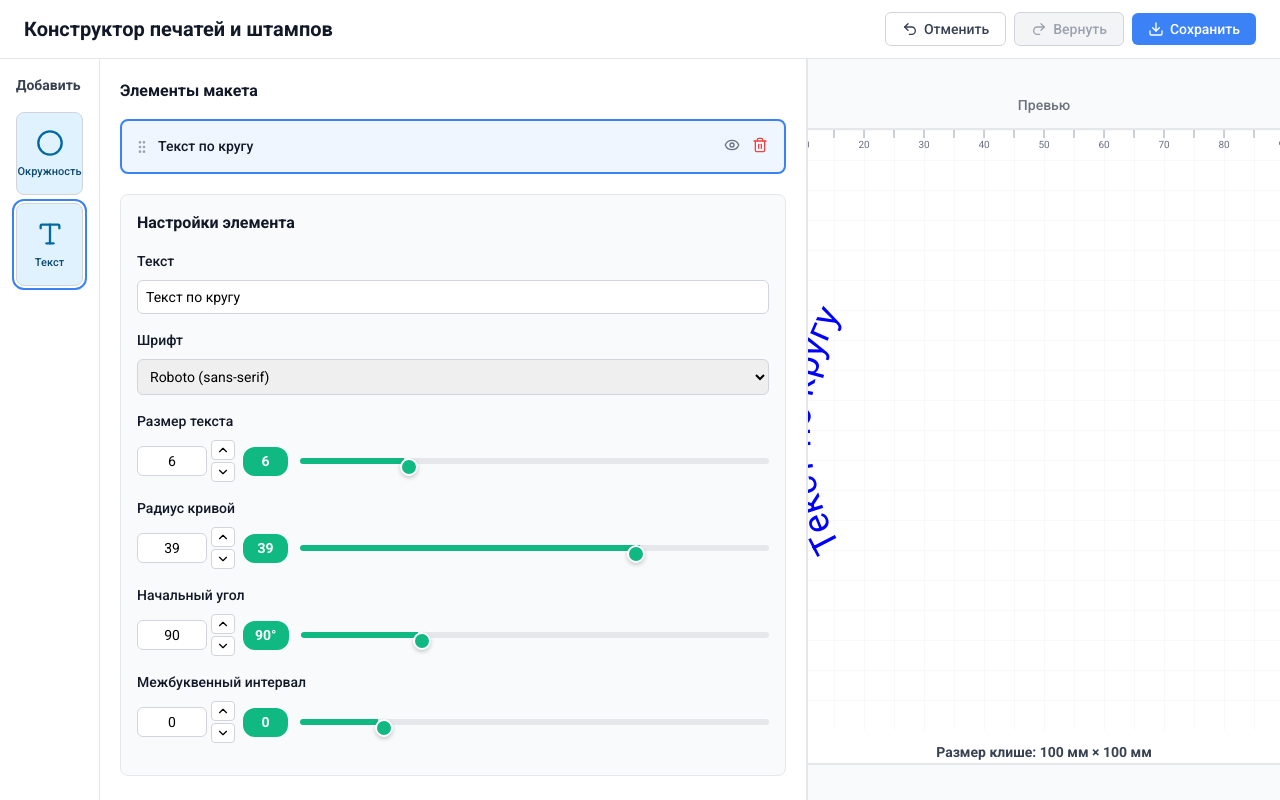
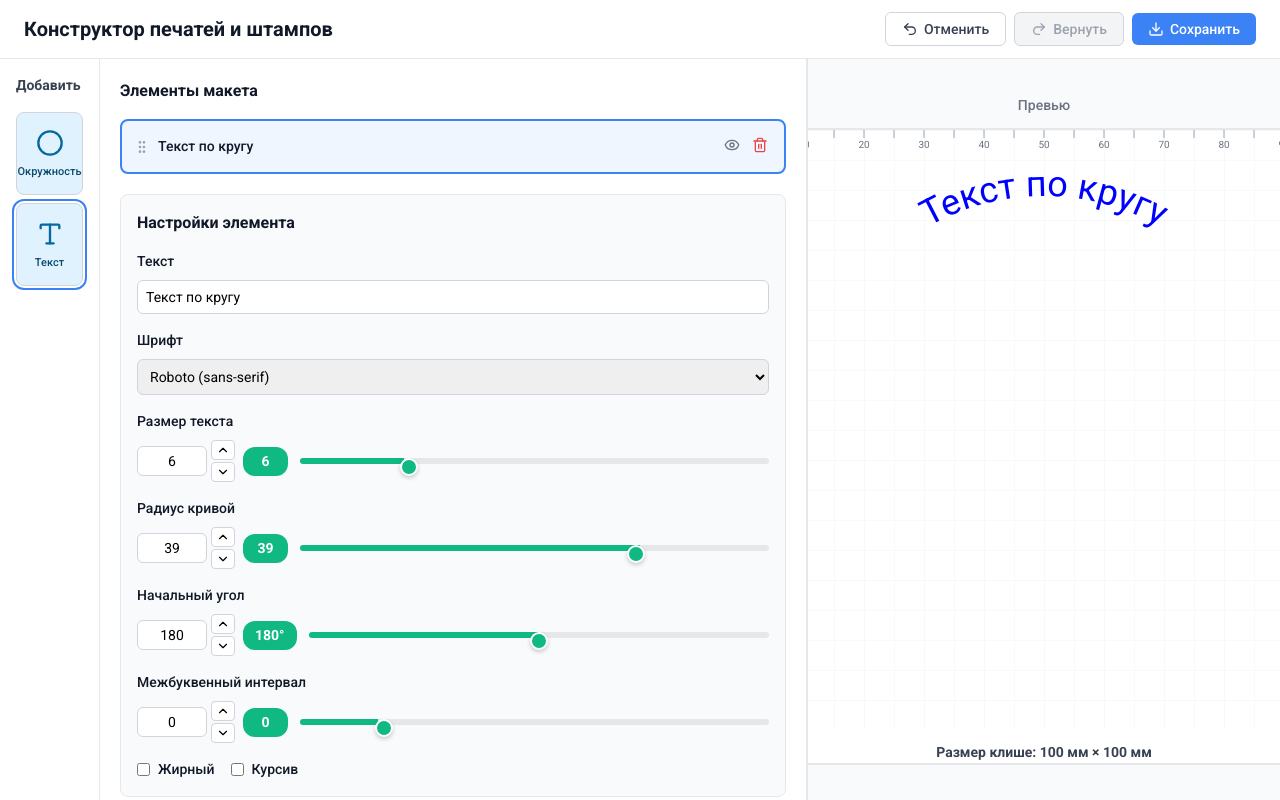
Before and after one commit to Vasily-Zh/seal, a React (Vite) app: page / in a window 1280 px wide. Both pictures are taken after a click on the button "Текст". Built offline with nearby package versions, Linux system fonts and the light colour scheme.

Commit message:
шрифты добавил, выравнил положение текста по верху

```diff
--- a/src/components/Canvas/elements/TextElement.tsx
+++ b/src/components/Canvas/elements/TextElement.tsx
@@ -7,6 +7,9 @@ interface TextElementProps {
 
 export const TextElement = ({ element, scale }: TextElementProps) => {
   if (!element.visible) return null;
+
+  const fontWeight = element.bold ? 'bold' : 'normal';
+  const fontStyle = element.italic ? 'italic' : 'normal';
 
   if (element.curved && element.curveRadius) {
     // Текст по кругу
@@ -33,6 +36,8 @@ export const TextElement = ({ element, scale }: TextElementProps) => {
           fill={element.color}
           fontSize={element.fontSize * scale}
           fontFamily={element.fontFamily}
+          fontWeight={fontWeight}
+          fontStyle={fontStyle}
           letterSpacing={element.letterSpacing || 0}
         >
           <textPath href={`#${pathId}`} startOffset="50%" textAnchor="middle">
@@ -51,6 +56,8 @@ export const TextElement = ({ element, scale }: TextElementProps) => {
       fill={element.color}
       fontSize={element.fontSize * scale}
       fontFamily={element.fontFamily}
+      fontWeight={fontWeight}
+      fontStyle={fontStyle}
       letterSpacing={element.letterSpacing || 0}
       textAnchor="middle"
       dominantBaseline="middle"
--- a/src/components/Controls/Controls.tsx
+++ b/src/components/Controls/Controls.tsx
@@ -234,6 +234,28 @@ export const Controls = () => {
                 step={0.5}
                 onChange={(value) => updateElement(selectedElement.id, { letterSpacing: value })}
               />
+
+              <div style={{ display: 'flex', gap: '16px', marginTop: '16px' }}>
+                <label style={{ display: 'flex', alignItems: 'center', gap: '8px', cursor: 'pointer' }}>
+                  <input
+                    type="checkbox"
+                    checked={(selectedElement as TextElementType).bold || false}
+                    onChange={(e) => updateElement(selectedElement.id, { bold: e.target.checked })}
+                    style={{ cursor: 'pointer' }}
+                  />
+                  <span style={{ fontSize: '14px', fontWeight: '500' }}>Жирный</span>
+                </label>
+
+                <label style={{ display: 'flex', alignItems: 'center', gap: '8px', cursor: 'pointer' }}>
+                  <input
+                    type="checkbox"
+                    checked={(selectedElement as TextElementType).italic || false}
+                    onChange={(e) => updateElement(selectedElement.id, { italic: e.target.checked })}
+                    style={{ cursor: 'pointer' }}
+                  />
+                  <span style={{ fontSize: '14px', fontWeight: '500' }}>Курсив</span>
+                </label>
+              </div>
             </>
           )}
         </div>
--- a/src/components/Toolbar/Toolbar.tsx
+++ b/src/components/Toolbar/Toolbar.tsx
@@ -30,8 +30,10 @@ export const Toolbar = () => {
       fontFamily: 'Roboto',
       curved: true,
       curveRadius: DEFAULT_CONFIG.circleRadius,
-      startAngle: 90,
+      startAngle: 180,
       color: DEFAULT_CONFIG.textColor,
+      bold: false,
+      italic: false,
       visible: true,
     });
   };
--- a/src/types/index.ts
+++ b/src/types/index.ts
@@ -29,6 +29,8 @@ export interface TextElement extends BaseElement {
   startAngle?: number; // начальный угол для текста по кругу
   color: string;
   letterSpacing?: number;
+  bold?: boolean;
+  italic?: boolean;
 }
 
 export interface RectangleElement extends BaseElement {
--- a/src/utils/fonts.ts
+++ b/src/utils/fonts.ts
@@ -1,20 +1,15 @@
 import type { FontConfig } from '../types';
 
-// Популярные бесплатные шрифты с Google Fonts
+// Web-safe и Google Fonts шрифты
 
 export const SERIF_FONTS: FontConfig[] = [
-  { name: 'Playfair Display', family: 'Playfair Display', category: 'serif' },
-  { name: 'Merriweather', family: 'Merriweather', category: 'serif' },
-  { name: 'Lora', family: 'Lora', category: 'serif' },
-  { name: 'PT Serif', family: 'PT Serif', category: 'serif' },
-  { name: 'Crimson Text', family: 'Crimson Text', category: 'serif' },
+  { name: 'Times New Roman', family: 'Times New Roman, serif', category: 'serif' },
 ];
 
 export const SANS_SERIF_FONTS: FontConfig[] = [
+  { name: 'Arial', family: 'Arial, sans-serif', category: 'sans-serif' },
   { name: 'Roboto', family: 'Roboto', category: 'sans-serif' },
   { name: 'Open Sans', family: 'Open Sans', category: 'sans-serif' },
-  { name: 'Montserrat', family: 'Montserrat', category: 'sans-serif' },
-  { name: 'Raleway', family: 'Raleway', category: 'sans-serif' },
   { name: 'Ubuntu', family: 'Ubuntu', category: 'sans-serif' },
 ];
 
@@ -22,6 +17,7 @@ export const ALL_FONTS: FontConfig[] = [...SERIF_FONTS, ...SANS_SERIF_FONTS];
 
 // Генерация ссылки для подключения шрифтов через Google Fonts API
 export const getGoogleFontsUrl = (): string => {
-  const families = ALL_FONTS.map(font => font.family.replace(/ /g, '+')).join('&family=');
+  const googleFonts = ['Roboto', 'Open Sans', 'Ubuntu'];
+  const families = googleFonts.map(font => font.replace(/ /g, '+')).join('&family=');
   return `https://fonts.googleapis.com/css2?family=${families}&display=swap`;
 };
```
